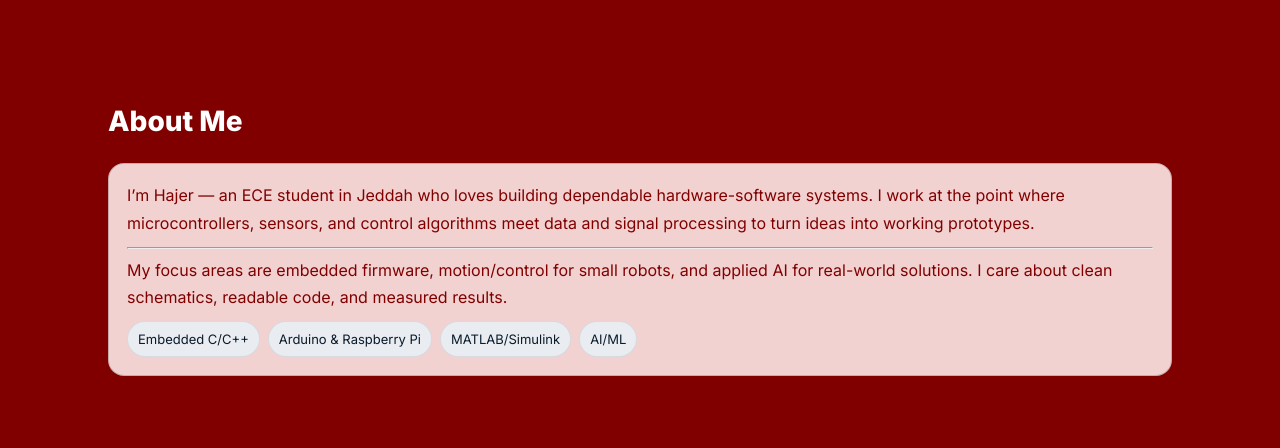
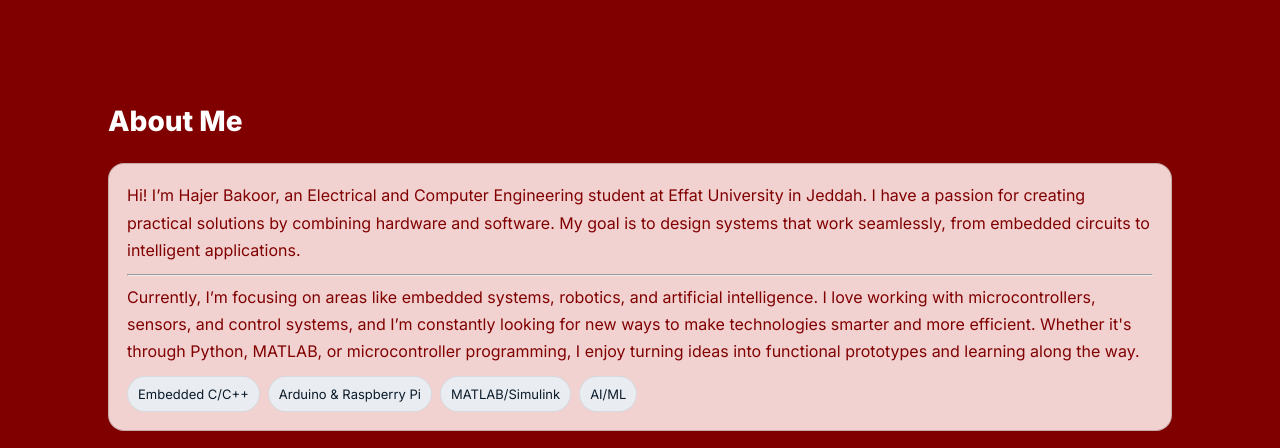
Before and after one commit to Hajer-bk/hajer-bakoor-portfolio, a plain HTML site: page index.html in a window 1280 px wide. Shown: the part 352-800 px from the top of the page. Drawn offline with Linux system fonts and the light colour scheme.

Commit message:
index.html

```diff
--- a/index.html
+++ b/index.html
@@ -115,9 +115,9 @@
     <section id="about" class="section about">
   <h2>About Me</h2>
   <div class="panel">
-        <p class="lead" style="color:#800000;">I’m Hajer — an ECE student in Jeddah who loves building dependable hardware-software systems. I work at the point where microcontrollers, sensors, and control algorithms meet data and signal processing to turn ideas into working prototypes.</p>
+    <p class="lead" style="color:#800000;">Hi! I’m Hajer Bakoor, an Electrical and Computer Engineering student at Effat University in Jeddah. I have a passion for creating practical solutions by combining hardware and software. My goal is to design systems that work seamlessly, from embedded circuits to intelligent applications.</p>
     <hr class="rule" />
-        <p class="body" style="color:#800000;">My focus areas are embedded firmware, motion/control for small robots, and applied AI for real-world solutions. I care about clean schematics, readable code, and measured results.</p>
+    <p class="body" style="color:#800000;">Currently, I’m focusing on areas like embedded systems, robotics, and artificial intelligence. I love working with microcontrollers, sensors, and control systems, and I’m constantly looking for new ways to make technologies smarter and more efficient. Whether it's through Python, MATLAB, or microcontroller programming, I enjoy turning ideas into functional prototypes and learning along the way.</p>
     <div class="kudos">
       <span>Embedded C/C++</span>
       <span>Arduino & Raspberry Pi</span>
```
Lines whose indentation alone changed are shown as unchanged.
